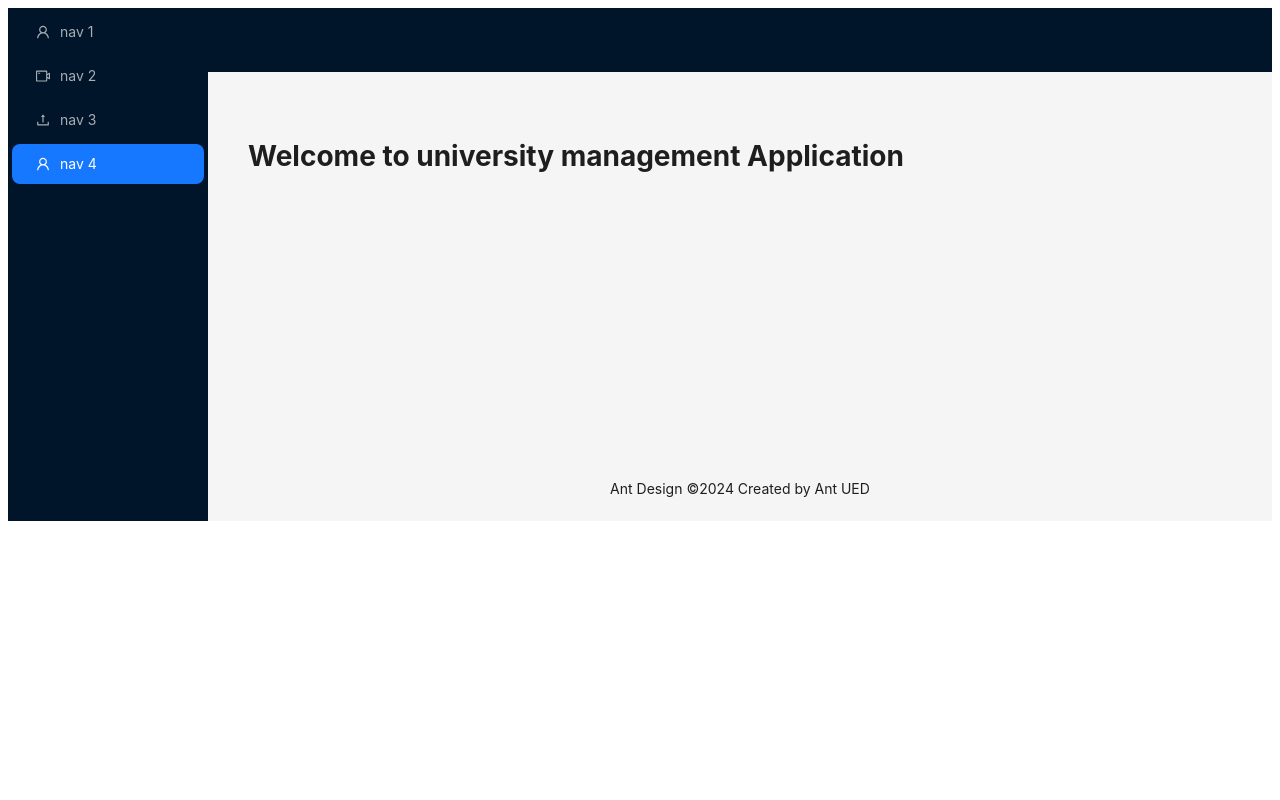
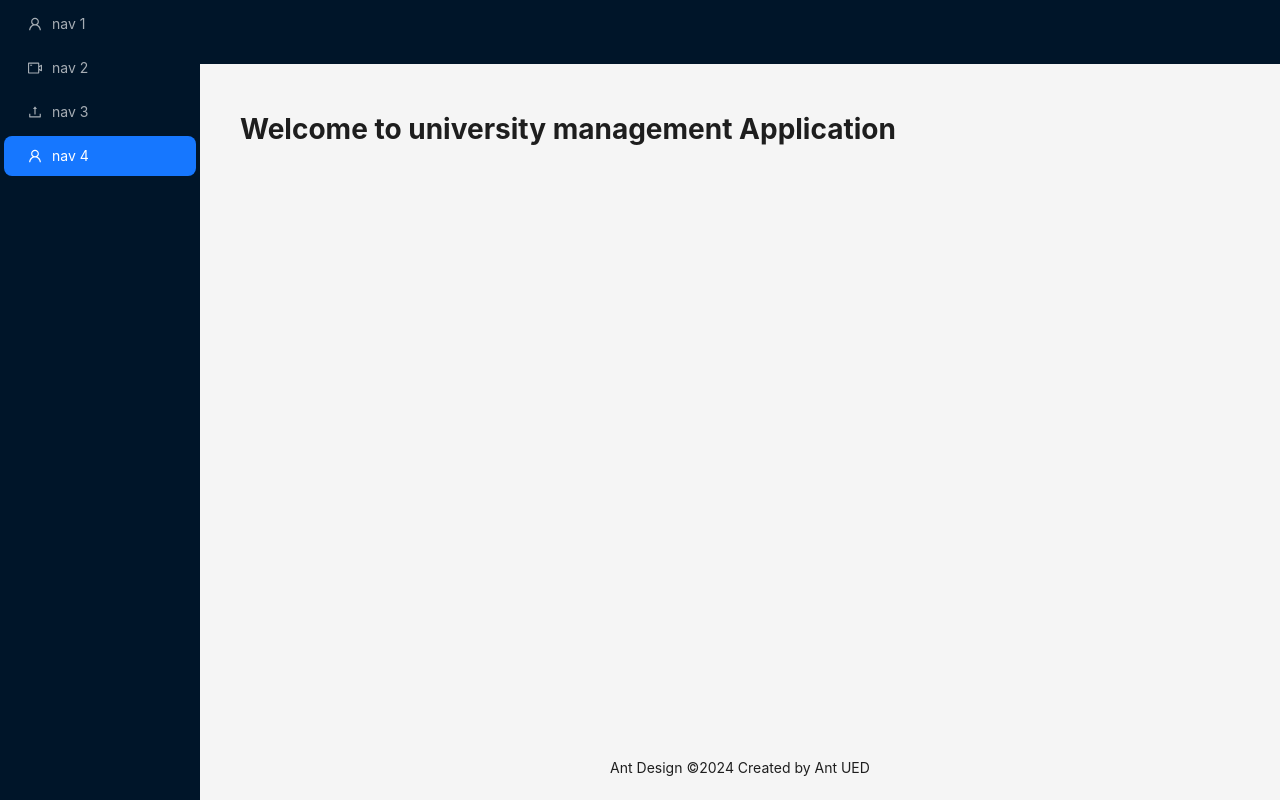
Before and after one commit to salmanabdullahfahim/university-management-client, a React (Vite) app: page / in a window 1280 px wide. Built offline with nearby package versions, Linux system fonts and the light colour scheme.

Commit message:
fix layout outer padding and height

```diff
--- a/src/components/layout/MainLayout.tsx
+++ b/src/components/layout/MainLayout.tsx
@@ -22,7 +22,7 @@ const items = [
 
 const MainLayout = () => {
   return (
-    <Layout>
+    <Layout style={{ height: "100vh" }}>
       <Sider
         breakpoint="lg"
         collapsedWidth="0"
--- a/src/index.css
+++ b/src/index.css
@@ -0,0 +1,5 @@
+* {
+  box-sizing: border-box;
+  margin: 0;
+  padding: 0;
+}
```
